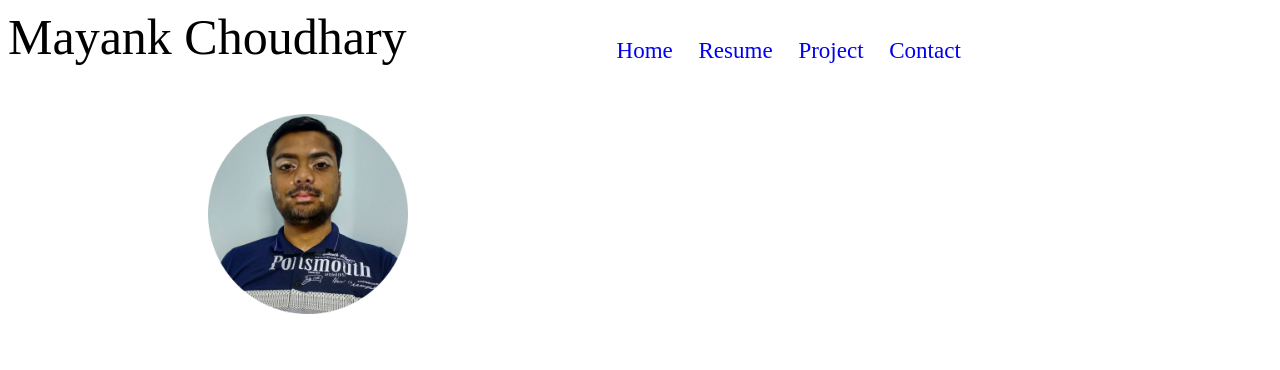
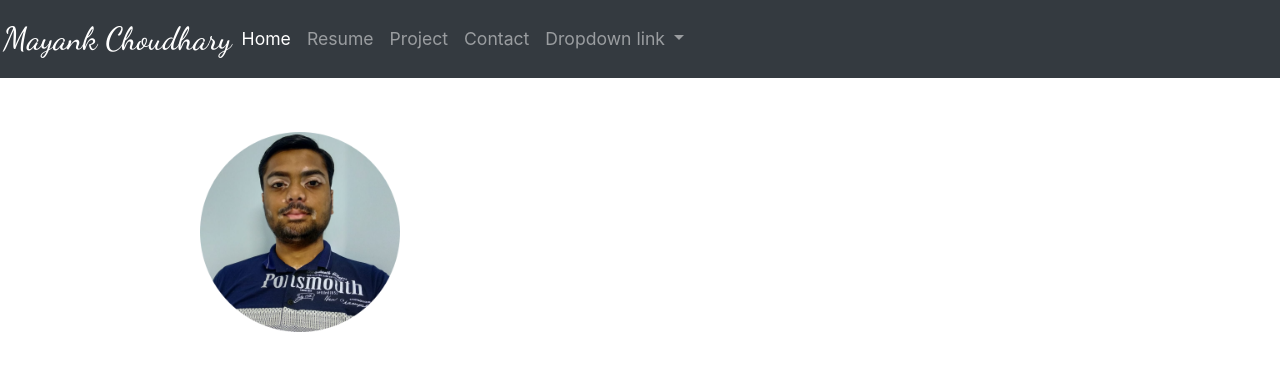
Before and after one commit to Mayank151c/CV, a plain HTML site: page index.html in a window 1280 px wide. Drawn offline with nearby package versions, Linux system fonts and the light colour scheme.

Commit message:
Including CDN link.
1)Bootstrap 4
2)Google font

```diff
--- a/css/styles.css
+++ b/css/styles.css
@@ -1,7 +1,19 @@
-header{
-	display: flex;
-	font-size: 50px;
+.topnav{
+	display: right;
+	float: right;
 }
+.first-wrd{
+	font-family: 'Dancing Script', cursive;
+}
+.navbar-brand{
+	font-size: 2rem;
+	margin: 2px;
+}
+
+.nav-link{
+	font-size: 1.1rem;
+}
+
 div:nth-of-type(2),img{
 	font-size: 23px;
 	margin-top: 30px;
--- a/index.html
+++ b/index.html
@@ -5,23 +5,74 @@
 	<title>
 		Mayank's Personal Website
 	</title>
-	<link rel="stylesheet" type="text/css" href="css\styles.css">
+
+		<!-- Google Font -->
+		<link rel="preconnect" href="https://fonts.gstatic.com">
+
+
+		<link href="https://fonts.googleapis.com/css2?family=Dancing+Script:wght@500&display=swap" rel="stylesheet">
+		<link rel="stylesheet" href="https://maxcdn.bootstrapcdn.com/bootstrap/4.0.0/css/bootstrap.min.css" integrity="sha384-Gn5384xqQ1aoWXA+058RXPxPg6fy4IWvTNh0E263XmFcJlSAwiGgFAW/dAiS6JXm" crossorigin="anonymous">
+		<link rel="stylesheet" type="text/css" href="css\styles.css">
+		<script src="https://code.jquery.com/jquery-3.2.1.slim.min.js" integrity="sha384-KJ3o2DKtIkvYIK3UENzmM7KCkRr/rE9/Qpg6aAZGJwFDMVNA/GpGFF93hXpG5KkN" crossorigin="anonymous"></script>
+		<script src="https://cdnjs.cloudflare.com/ajax/libs/popper.js/1.12.9/umd/popper.min.js" integrity="sha384-ApNbgh9B+Y1QKtv3Rn7W3mgPxhU9K/ScQsAP7hUibX39j7fakFPskvXusvfa0b4Q" crossorigin="anonymous"></script>
+		<script src="https://maxcdn.bootstrapcdn.com/bootstrap/4.0.0/js/bootstrap.min.js" integrity="sha384-JZR6Spejh4U02d8jOt6vLEHfe/JQGiRRSQQxSfFWpi1MquVdAyjUar5+76PVCmYl" crossorigin="anonymous"></script>
 </head>
 
 <body>
-	<header>
-		<div>
-			Mayank Choudhary
-		</div>
-		<div>
-			<span><a href="#"> Home   </a></span>
-			<span><a href="#"> Resume </a></span>
-			<span><a href="#"> Project</a></span>
-			<span><a href="#"> Contact</a></span>
-		</div>
-	</header>
+	<nav class="row navbar navbar-expand-lg navbar-dark bg-dark">
+
+			<a class="navbar-brand first-wrd" href="#">Mayank Choudhary</a>
+
+			<button class="navbar-toggler" type="button" data-toggle="collapse" data-target="#navbarNavDropdown" aria-controls="navbarNavDropdown" aria-expanded="false" aria-label="Toggle navigation">
+	    	<span class="navbar-toggler-icon"></span>
+	 		</button>
+
+			<div class="topnav collapse navbar-collapse" id="navbarNavDropdown">
+
+			    <ul class="navbar-nav">
+
+
+			      <li class="nav-item active">
+			        <a class="nav-link" href="#">Home</a>
+			      </li>
+
+
+			      <li class="nav-item">
+			        <a class="nav-link" href="#">Resume</a>
+			      </li>
+
+
+			      <li class="nav-item">
+			        <a class="nav-link" href="#">Project</a>
+			      </li>
+
+
+			      <li class="nav-item">
+			        <a class="nav-link" href="#">Contact</a>
+			      </li>
+
+
+			      <li class="nav-item dropdown">
+			        <a class="nav-link dropdown-toggle" href="#" id="navbarDropdownMenuLink" data-toggle="dropdown" aria-haspopup="true" aria-expanded="false">
+			          Dropdown link
+			        </a>
+			        <div class="dropdown-menu" aria-labelledby="navbarDropdownMenuLink">
+			          <a class="dropdown-item" href="#">Action</a>
+			          <a class="dropdown-item" href="#">Another action</a>
+			          <a class="dropdown-item" href="#">Something else here</a>
+			        </div>
+			      </li>
+
+
+			    </ul>
+			</div>
+	</nav>
+
 	<br>
-	<img src="images\my_picture.png" width="200" height="200">
+	<div >
+		<img src="images\my_picture.png" width="200" height="200">
+	</div>
+
 </body>
 
 </html>
```
